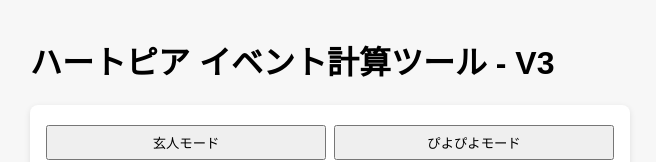
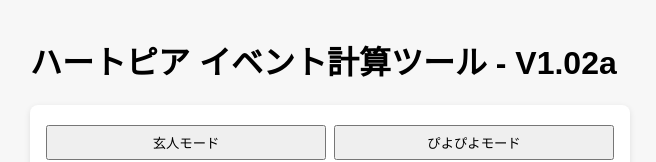
Before and after one commit to k1sxsh0t-byte/heartopia_tool, a plain HTML site: page index.html in a window 1280 px wide. Shown: the top 162 px of the page, without its empty margins (310-966 px from the left). Drawn offline with Linux system fonts and the light colour scheme.

Commit message:
Update index.html

```diff
--- a/index.html
+++ b/index.html
@@ -29,7 +29,7 @@ pre { background:#f3f3f3; padding:8px; border-radius:4px; white-space:pre-wrap;
 </head>
 <body>
 
-<h1>ハートピア イベント計算ツール - V3</h1>
+<h1>ハートピア イベント計算ツール - V1.02a</h1>
 
 <!-- TOPページ / モード選択 -->
 <div id="topPage" class="card">
```
